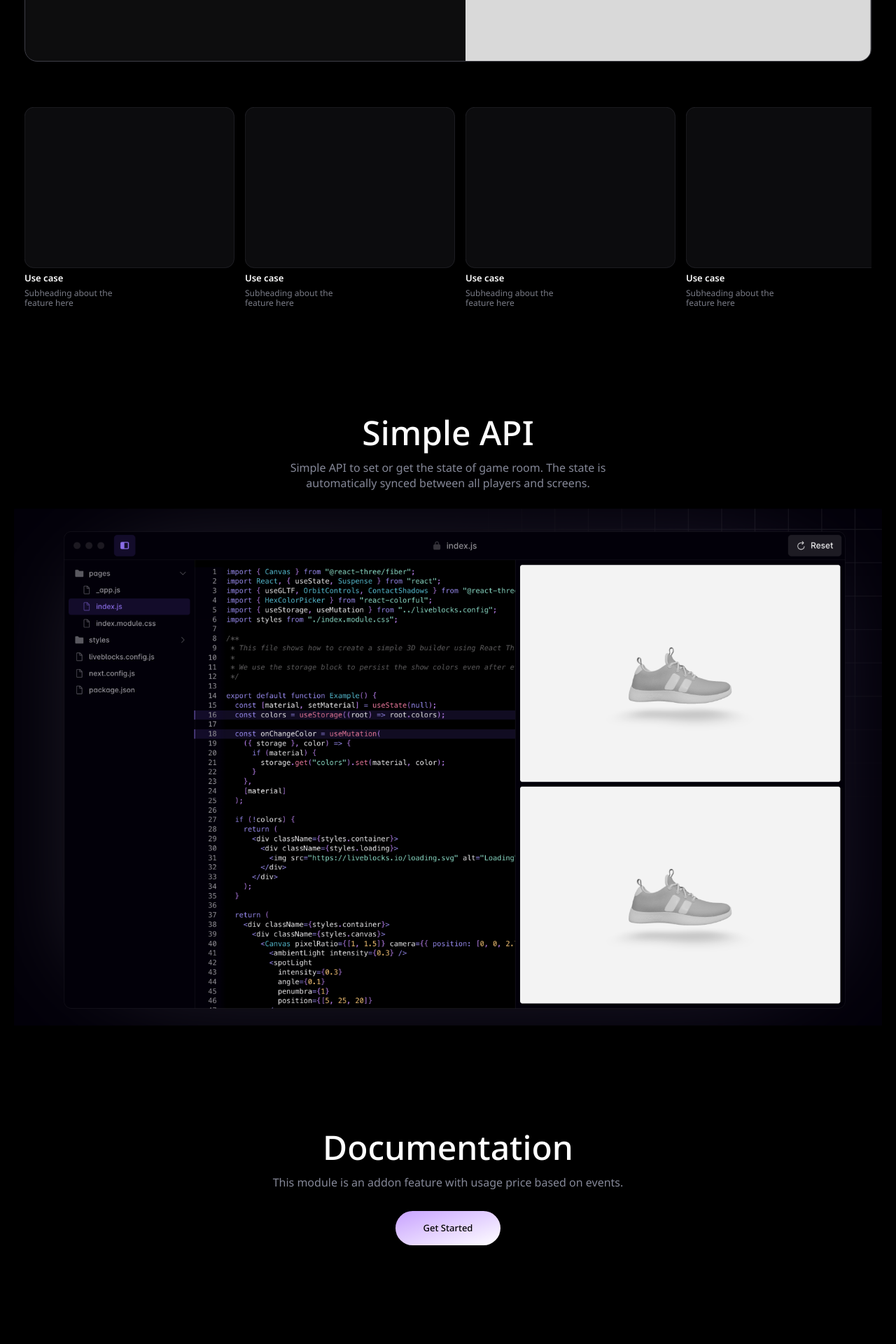
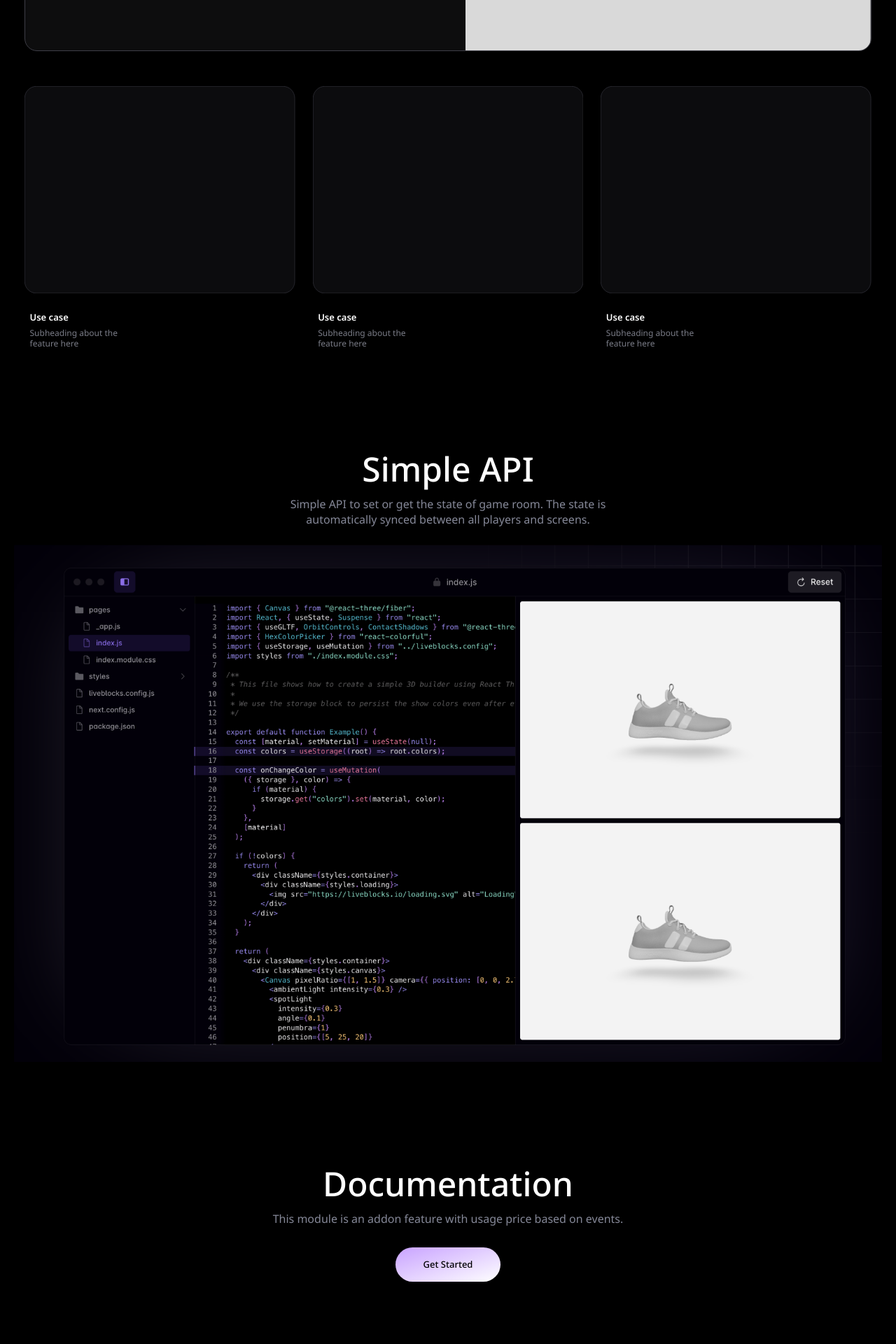
Before and after one commit to elghanbibadr/playroom, a React (Vite) app: page /features in a window 1280 px wide. Shown: the part 1540-3460 px from the top of the page at 70% size. Built offline with nearby package versions, Linux system fonts and the light colour scheme.

Commit message:
layout fixes on the feature page

```diff
--- a/src/componenets/FeaturesPageComponenet/Documentation.jsx
+++ b/src/componenets/FeaturesPageComponenet/Documentation.jsx
@@ -1,7 +1,7 @@
 import Button from "../ui/Button"
 const Documentation = () => {
   return (
-    <div className="text-center mt-40 md:mt-60 md:pb-60 ">
+    <div className="text-center mt-40 md:mt-60 md:pb-10 ">
     <h2>Documentation</h2>
     <p className="my-6  md:w-auto mx-auto">
       This module is an addon feature with usage price based on events.
--- a/src/componenets/FeaturesPageComponenet/ReadDoc.jsx
+++ b/src/componenets/FeaturesPageComponenet/ReadDoc.jsx
@@ -13,7 +13,7 @@ const ReadDoc = () => {
       <Button >Read Docs</Button>
     </div>
 
-    <img className='mt-14 sm:mt-0  md:mt-0  h-[300px] md:h-full overflow-hidden' src={grayRectangle} alt="gray rectangle  background" />
+    <img className='mt-14 sm:mt-0  md:mt-0   h-full md:w-full overflow-hidden' src={grayRectangle} alt="gray rectangle  background" />
 
   </div>
   )
--- a/src/componenets/FeaturesPageComponenet/UseCase.jsx
+++ b/src/componenets/FeaturesPageComponenet/UseCase.jsx
@@ -2,14 +2,16 @@
 
 const UseCase = () => {
   return (
-    <div className="mt-20 carousel m-6 md:grid-cols-4 gap-6">
-    {[...Array(4)].map((_, index) => (
-      <div key={index} className="carousel-item flex flex-col">
+    <div className="mt-20 carousel m-6 md:grid md:grid-cols-3 gap-10 ">
+    {[...Array(3)].map((_, index) => (
+      <div key={index} className="carousel-item  flex flex-col">
         <svg className="w-full" viewBox="0 0 389 298" fill="none" xmlns="http://www.w3.org/2000/svg">
           <rect x="0.288187" y="0.288187" width="388.119" height="297.424" rx="17.003" fill="#3F3F48" fillOpacity="0.2" stroke="#3F3F48" strokeWidth="0.576373" />
         </svg>
-        <h5 className="text-white font-semibold my-2 text-[13px]">Use case</h5>
-        <span className="small-text">Subheading about the <br className="hidden md:block" /> feature here</span>
+        <div className="p-3">
+          <h5 className="text-white font-semibold mt-7 mb-2 text-[13px]">Use case</h5>
+          <span className="small-text">Subheading about the <br className="hidden md:block" /> feature here</span>
+        </div>
       </div>
     ))}
   </div>
--- a/src/componenets/HomePageComponenets/LetsConnect/LetsConnect.jsx
+++ b/src/componenets/HomePageComponenets/LetsConnect/LetsConnect.jsx
@@ -9,7 +9,7 @@ export const LetsConnect = () => {
 
 
   return (
-    <div  className="mt-20 md:mt-64 p-4">
+    <div  className="mt-40 md:mt-64 p-4">
 
            <div className="text-center   ">
         <h2 className="text-white">Let’s Connect</h2>
--- a/src/pages/Pricing/Pricing.jsx
+++ b/src/pages/Pricing/Pricing.jsx
@@ -19,7 +19,7 @@ const Pricing = () => {
         </p>
 
         {/* mt-20 md:mt-40 */}
-        <div className="md:grid sm:w-[80%] sm:mx-auto mt-20 md:mt-40 md:w-full lg:w-[70%]    md:grid-cols-3 md:grid-rows-4  ">
+        <div className="md:grid sm:w-[80%] sm:mx-auto mt-20 md:my-40 md:w-full lg:w-[70%]    md:grid-cols-3   ">
 
           <div>
             {packageOffersData1.map(({ packageName, packageFeatures }, index) => {
--- a/src/pages/features/FeaturesPage.jsx
+++ b/src/pages/features/FeaturesPage.jsx
@@ -11,16 +11,17 @@ import { Container } from "../../componenets/ui/Container"
 
 const FeaturesPage = () => {
   return (
-    <Container>
+    <>
       <FeaturesHero />
-
+     <Container>
         <FeaturesList />
-   ?
       <ReadDoc />
       <UseCase />
       <SimpleApi />
       <Documentation />
     </Container>
+    </>
+
   )
 }
 
```
